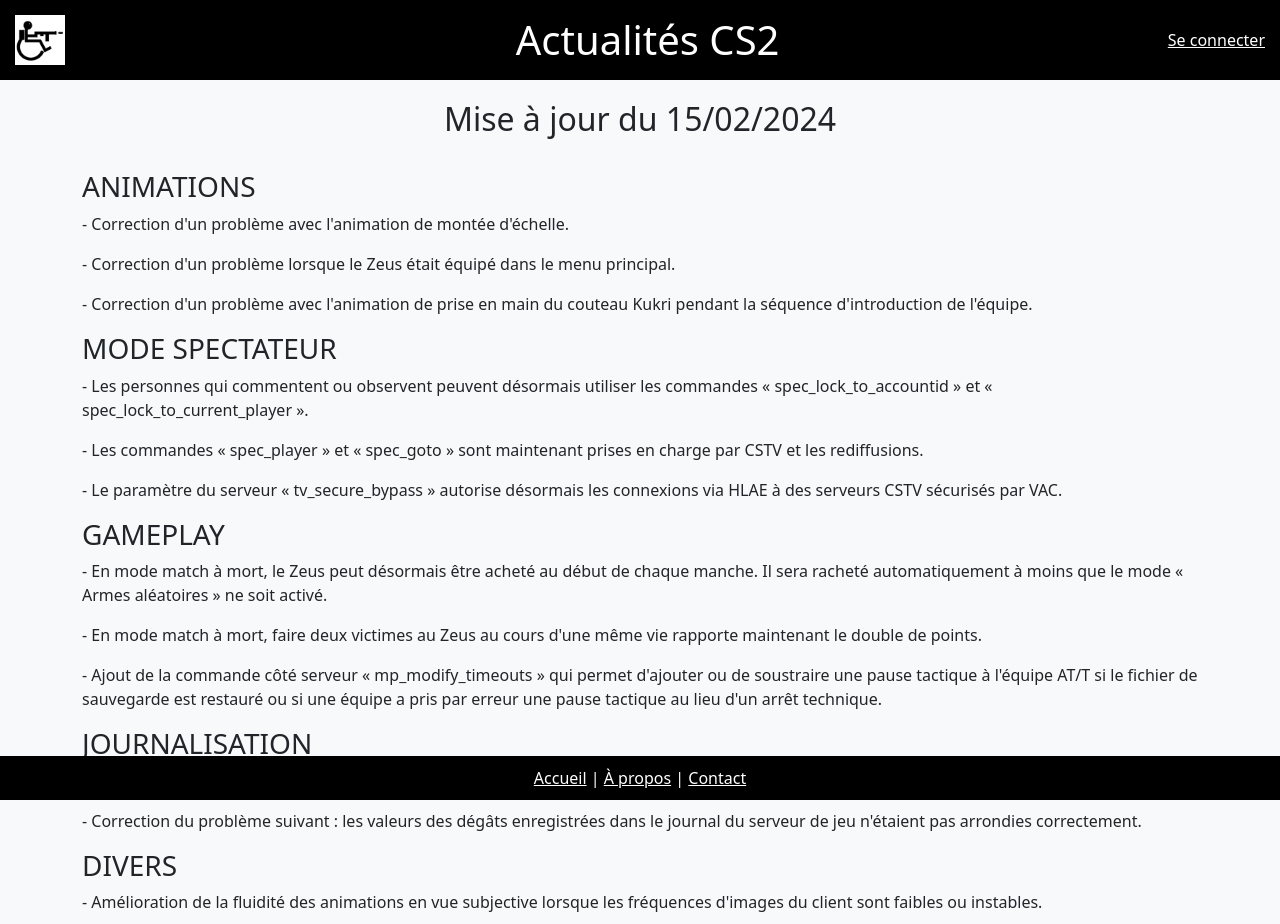
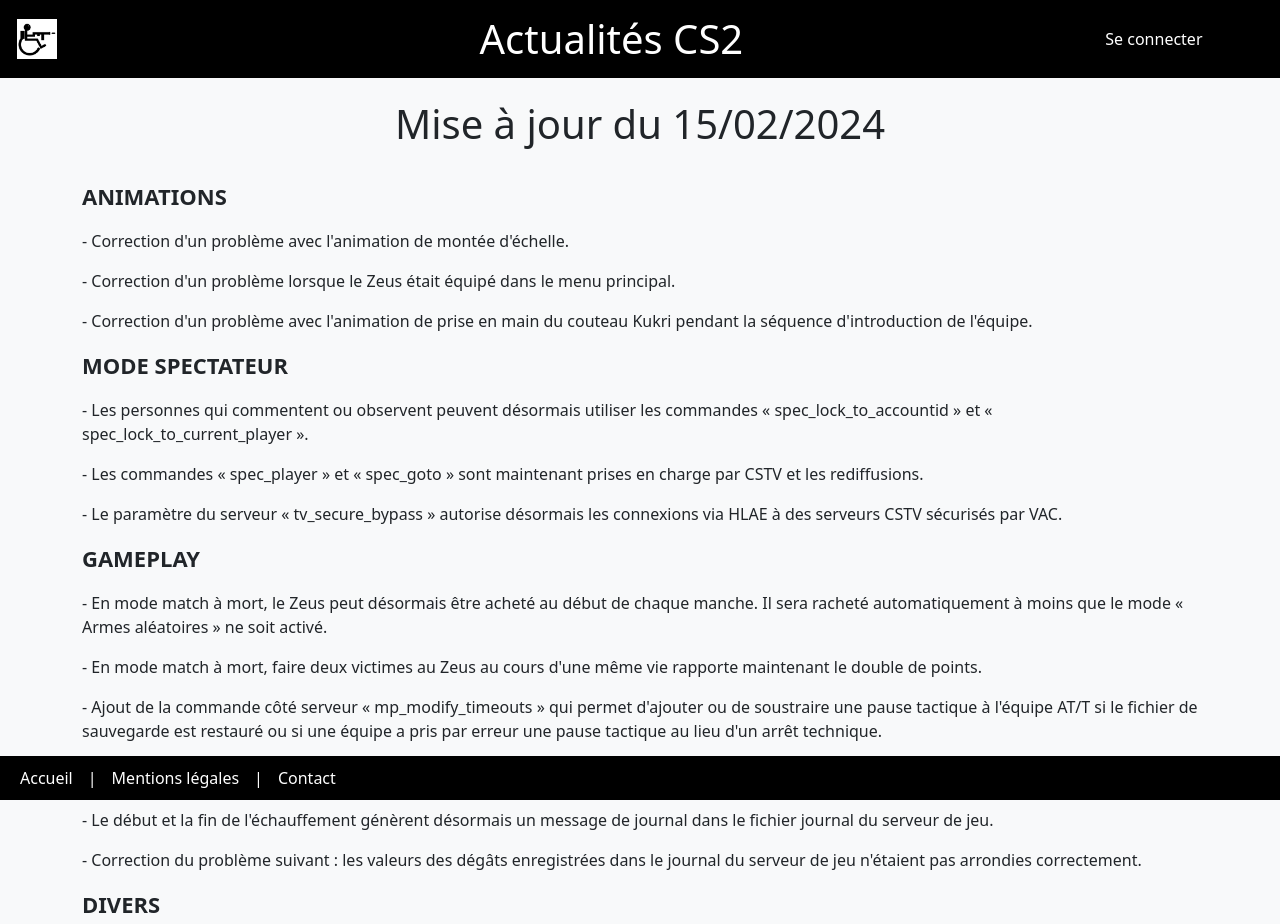
Before and after one commit to TocsiH/AQW, a plain HTML site: page patch4.html in a window 1280 px wide. Shown: the top 924 px of the page. Drawn offline with nearby package versions, Linux system fonts and the light colour scheme.

Commit message:
Refactor HTML and CSS structure for header, main, and footer sections

```diff
--- a/patch4.html
+++ b/patch4.html
@@ -13,35 +13,35 @@
         <a href="index.html" class="article-link">
             <img src="images/logo-handicap.jpg" alt="Logo de l'entreprise">
         </a>
-        <h1 style="margin-left: 5%;">Actualités CS2</h1>
+        <p class="h1" style="margin-left: 5%;">Actualités CS2</p>
         <a href="login.html" class="login-link">Se connecter</a>
     </header>
 
     <main class="container">
-        <h2 style="text-align: center;">Mise à jour du 15/02/2024</h2>
+        <h1 style="text-align: center;">Mise à jour du 15/02/2024</h1>
 
         <br>
 
-        <h3>ANIMATIONS</h3>
+        <p class="sous-section">ANIMATIONS</p>
         <p>- Correction d'un problème avec l'animation de montée d'échelle.</p>
         <p>- Correction d'un problème lorsque le Zeus était équipé dans le menu principal.</p>
         <p>- Correction d'un problème avec l'animation de prise en main du couteau Kukri pendant la séquence d'introduction de l'équipe.</p>
 
-        <h3>MODE SPECTATEUR</h3>
+        <p class="sous-section">MODE SPECTATEUR</p>
         <p>- Les personnes qui commentent ou observent peuvent désormais utiliser les commandes « spec_lock_to_accountid » et « spec_lock_to_current_player ».</p>
         <p>- Les commandes « spec_player » et « spec_goto » sont maintenant prises en charge par CSTV et les rediffusions.</p>
         <p>- Le paramètre du serveur « tv_secure_bypass » autorise désormais les connexions via HLAE à des serveurs CSTV sécurisés par VAC.</p>
 
-        <h3>GAMEPLAY</h3>
+        <p class="sous-section">GAMEPLAY</p>
         <p>- En mode match à mort, le Zeus peut désormais être acheté au début de chaque manche. Il sera racheté automatiquement à moins que le mode « Armes aléatoires » ne soit activé.</p>
         <p>- En mode match à mort, faire deux victimes au Zeus au cours d'une même vie rapporte maintenant le double de points.</p>
         <p>- Ajout de la commande côté serveur « mp_modify_timeouts » qui permet d'ajouter ou de soustraire une pause tactique à l'équipe AT/T si le fichier de sauvegarde est restauré ou si une équipe a pris par erreur une pause tactique au lieu d'un arrêt technique.</p>
 
-        <h3>JOURNALISATION</h3>
+        <p class="sous-section">JOURNALISATION</p>
         <p>- Le début et la fin de l'échauffement génèrent désormais un message de journal dans le fichier journal du serveur de jeu.</p>
         <p>- Correction du problème suivant : les valeurs des dégâts enregistrées dans le journal du serveur de jeu n'étaient pas arrondies correctement.</p>
 
-        <h3>DIVERS</h3>
+        <p class="sous-section">DIVERS</p>
         <p>- Amélioration de la fluidité des animations en vue subjective lorsque les fréquences d'images du client sont faibles ou instables.</p>
         <p>- Correction de problèmes liés à certaines configurations de touches et à leur code de balayage. Les associations de touches ne dépendent plus de la langue d'entrée.</p>
         <p>- Ajout d'un élément de diagnostic des performances au HUD qui peut être configuré dans la section « Télémétrie » du menu des paramètres.</p>
@@ -51,20 +51,20 @@
         <p>- Correction d'un problème de performance de la lunette des fusils de précision et ajustement du traitement visuel.</p>
         <p>- Diverses améliorations des performances.</p>
 
-        <h3>CARTES</h3>
-        <p><strong>Vertigo</strong></p>
+        <p class="sous-section">CARTES</p>
+        <p><b>Vertigo</b></p>
         <p>- Correction d'un problème de collision avec les grenades autour du climatiseur du site de bombe B.</p>
         <p>- Correction d'un problème de collision avec un pilier au point de départ T qui permettait potentiellement de lancer la bombe dans un endroit inaccessible.</p>
 
-        <p><strong>Nuke</strong></p>
+        <p><b>Nuke</b></p>
         <p>- Ajustement des collisions autour de l'entrée du conduit d'aération pour empêcher les pieds des personnages de passer à travers les textures.</p>
         <p>- Amélioration des collisions de la porte coulissante près de la rampe du site de bombe B.</p>
 
-        <p><strong>Anubis</strong></p>
+        <p><b>Anubis</b></p>
         <p>- Il n'est plus possible de sauter en dehors des limites de la carte près de la zone de réapparition T.</p>
         <p>- Correction de quelques endroits où la bombe pouvait être lâchée en dehors de la carte.</p>
 
-        <p><strong>Overpass</strong></p>
+        <p><b>Overpass</b></p>
         <p>- Amélioration des collisions.</p>
         <p>- Correction de maillage qui avait disparu.</p>
 
@@ -74,8 +74,8 @@
 
         <br><br>
 
-        <div class="comments">
-            <h3>Commentaires</h3>
+        <section id="commentaires" class="comments">
+            <h2>Commentaires</h2>
             <div class="comment">
                 <div class="comment-author">TocsiH</div>
                 <div class="comment-date">8 Février 2024, à 11h23</div>
@@ -90,10 +90,10 @@
                     Tro bien se jeu
                 </div>
             </div>
-        </div>
+        </section>
 
         <section class="comment-form">
-            <h2>Commenter</h2>
+            <h3>Commenter</h3>
             <form action="/" method="get">
                 <textarea name="comment" aria-label="ZoneDeTexte" id="comment" rows="2"></textarea>
                 <input type="submit" aria-label="Poster" value="Poster">
@@ -102,9 +102,15 @@
     </main>
 
     <footer class="footer">
-        <a class="white" href="/">Accueil</a> <span aria-hidden="true">|</span>
-        <a class="white" href="/infos.html">À propos</a> <span aria-hidden="true">|</span>
-        <a class="white" href="/contact.html">Contact</a>
+        <nav class="nav">
+            <ul>
+                <li><a class="white" href="index.html">Accueil</a></li>
+                <li aria-hidden="true">|</li>
+                <li><a class="white" href="infos.html">Mentions légales</a></li>
+                <li aria-hidden="true">|</li>
+                <li><a class="white" href="contact.html">Contact</a></li>
+            </ul>
+        </nav>
     </footer>
 
     <script src="https://cdn.jsdelivr.net/npm/bootstrap@5.3.0/dist/js/bootstrap.bundle.min.js"></script>
--- a/styles/styles.css
+++ b/styles/styles.css
@@ -6,6 +6,24 @@ body {
     padding-top: 100px; /* Pour laisser de la place pour le header */
     padding-bottom: 60px; /* Pour laisser de la place pour le footer */
     margin: 0;
+}
+
+.h1 {
+    margin: 0;
+    flex-grow: 1;
+    color: white;
+    text-align: center;
+}
+.header img {
+    height: 40px; /* Ajuste la hauteur de l'image */
+    margin-left: 5%; /* Marge à gauche de l'image */
+}
+
+.login-link {
+    margin-left: auto; /* Déplace le lien de connexion vers la droite */
+    margin-right: 5%; /* Marge à droite pour le lien de connexion */
+    text-decoration: none; /* Enlève la décoration du lien */
+    color: black; /* Couleur du texte du lien */
 }
 
 .header {
@@ -18,18 +36,6 @@ body {
     z-index: 1000;
     display: flex;
     align-items: center;
-}
-
-.header img {
-    width: 50px;
-    height: 50px;
-}
-
-.header h1 {
-    margin: 0;
-    flex-grow: 1;
-    color: white;
-    text-align: center;
 }
 
 .header .login-link {
@@ -45,6 +51,26 @@ body {
     padding: 10px;
     text-align: center;
     color: #fff;
+}
+
+.nav ul {
+    list-style: none;
+    padding: 0;
+    margin: 0;
+    display: flex;
+    justify-content: center;
+    align-items: center;
+}
+.nav li {
+    margin: 0 10px;
+}
+.nav a {
+    text-decoration: none;
+    color: white;
+}
+
+.nav li[aria-hidden="true"] {
+    margin: 0 5px;
 }
 
 .article {
--- a/styles/styles_arcticles.css
+++ b/styles/styles_arcticles.css
@@ -17,16 +17,22 @@ body {
     align-items: center;
 }
 
-.header img {
-    width: 50px;
-    height: 50px;
-}
-
-.header h1 {
+.h1 {
     margin: 0;
     flex-grow: 1;
     color: white;
     text-align: center;
+}
+.header img {
+    height: 40px; /* Ajuste la hauteur de l'image */
+    margin-left: 5%; /* Marge à gauche de l'image */
+}
+
+.login-link {
+    margin-left: auto; /* Déplace le lien de connexion vers la droite */
+    margin-right: 5%; /* Marge à droite pour le lien de connexion */
+    text-decoration: none; /* Enlève la décoration du lien */
+    color: black; /* Couleur du texte du lien */
 }
 .header .login-link {
     color: white;
@@ -55,8 +61,9 @@ body {
     margin-left: 20px;
 }
 .comment-date {
-    color: #999;
+    color: #000000;
     font-size: 0.8em;
+    font-style: italic;
 }
 .comment-form textarea {
     width: 100%;
@@ -85,3 +92,28 @@ body {
 .tr:nth-child(even) {
     background-color: #f2f2f2;
 }
+
+.nav ul {
+    list-style: none;
+    padding: 0;
+    margin: 0;
+    display: flex;
+    justify-content: center;
+    align-items: center;
+}
+.nav li {
+    margin: 0 10px;
+}
+.nav a {
+    text-decoration: none;
+    color: white;
+}
+
+.nav li[aria-hidden="true"] {
+    margin: 0 5px;
+}
+
+.sous-section {
+    font-size: 22px;
+    font-weight: bold;
+}
```
Also changed, not shown: carriere_s1mple.html (+15 -9 lines), contact.html (+10 -4 lines), index.html (+21 -8 lines), infos.html (+19 -10 lines), login.html (+12 -6 lines), patch1.html (+20 -14 lines), patch2.html (+16 -10 lines), patch3.html (+16 -10 lines), patch5.html (+16 -10 lines), calendrier_2024.jpg (deleted).
